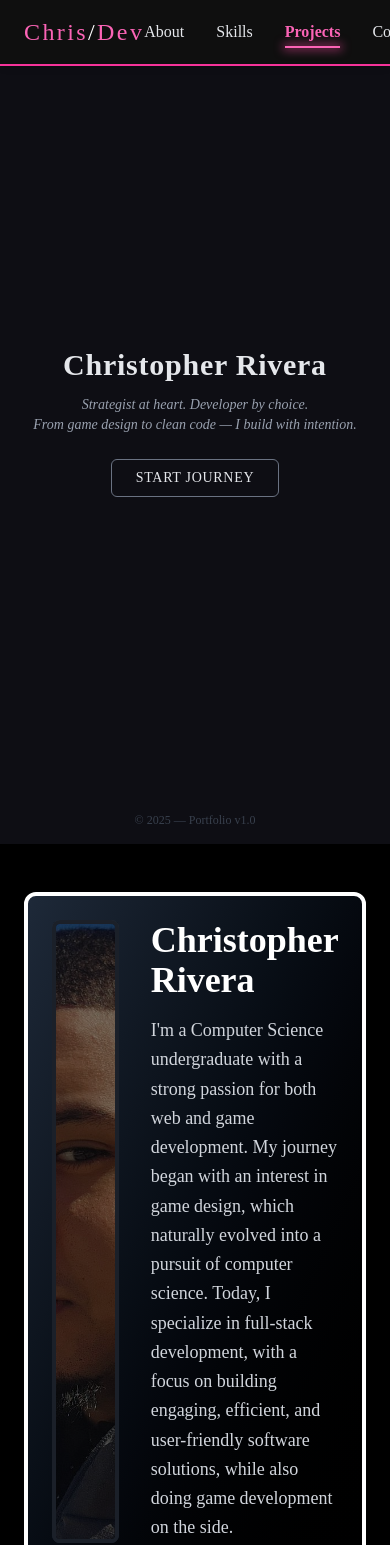
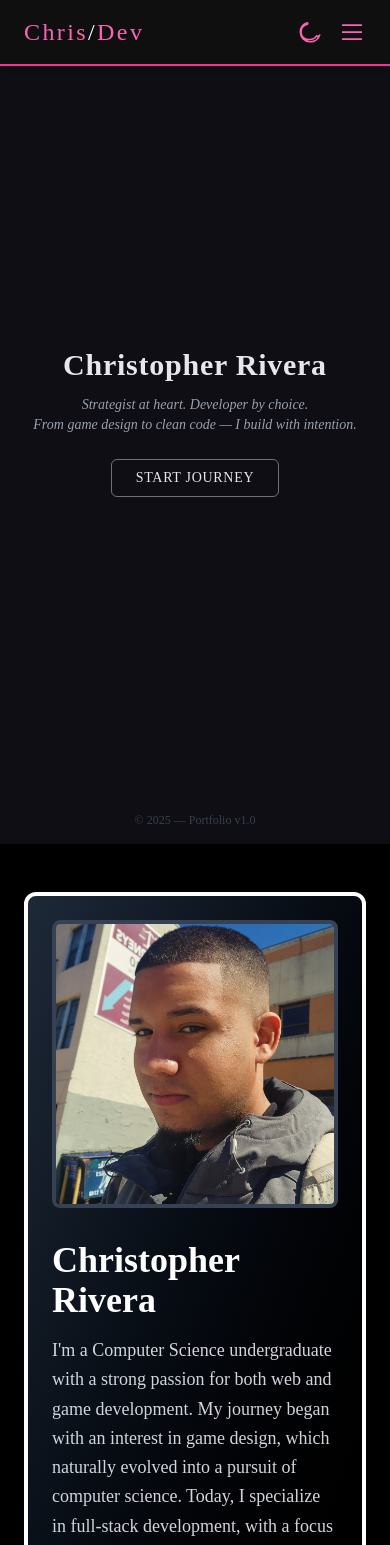
Before and after one commit to crisncris0000/Portfolio, a React (Vite) app in the folder fe-app/: page / in a window 390 px wide. Shown: the top 1545 px of the page. Built offline with nearby package versions, Linux system fonts and the light colour scheme.

Commit message:
portfolio updates

```diff
--- a/fe-app/src/components/About.jsx
+++ b/fe-app/src/components/About.jsx
@@ -13,19 +13,19 @@ const About = () => {
       <div className="flex flex-col items-center gap-8">
         {/* Manga Panel Style Section */}
         <div className="w-full max-w-4xl p-6 bg-gradient-to-br from-gray-800 to-black border-4 border-white rounded-xl shadow-xl">
-          <div className="flex gap-8">
-            {/* Manga Panel: Image Section */}
-            <div className="w-1/3 relative">
+          <div className="flex flex-col md:flex-row gap-8">
+            {/* Image Section */}
+            <div className="md:w-1/3 w-full relative">
               <div className="absolute top-0 left-0 right-0 bottom-0 bg-black opacity-50 rounded-lg z-0"></div>
               <img
-                src={profileImage} // Replace with your image path
+                src={profileImage}
                 alt="Christopher Rivera"
-                className="w-full h-full object-cover rounded-lg border-4 border-gray-700 z-10"
+                className="w-full h-72 md:h-full object-cover rounded-lg border-4 border-gray-700 z-10 relative"
               />
             </div>
 
-            {/* Manga Panel: Text Section */}
-            <div className="w-2/3 text-left z-10">
+            {/* Text Section */}
+            <div className="md:w-2/3 w-full text-left z-10">
               <h2 className="text-4xl font-bold text-white mb-4">Christopher Rivera</h2>
               <p className="text-lg text-gray-300 leading-relaxed">
                 I'm a Computer Science undergraduate with a strong passion for both web and game development.
@@ -33,7 +33,6 @@ const About = () => {
                 Today, I specialize in full-stack development, with a focus on building engaging, efficient,
                 and user-friendly software solutions, while also doing game development on the side.
               </p>
-
             </div>
           </div>
 
@@ -47,7 +46,7 @@ const About = () => {
             </button>
           </div>
 
-          {/* Expanded Content (Conditional) */}
+          {/* Expanded Content */}
           {isExpanded && (
             <div className="mt-6 text-lg text-gray-300">
               <p className="text-lg mt-4 text-gray-400">
@@ -56,7 +55,6 @@ const About = () => {
                 I also follow basketball and have a deep love for animals —
                 I currently have a pet turtle who keeps me company.
               </p>
-
             </div>
           )}
         </div>
--- a/fe-app/src/components/NavBar.jsx
+++ b/fe-app/src/components/NavBar.jsx
@@ -10,15 +10,16 @@ const sections = [
 export default function NavBar() {
   const [darkMode, setDarkMode] = useState(true);
   const [activeSection, setActiveSection] = useState('');
+  const [menuOpen, setMenuOpen] = useState(false);
 
   const handleScroll = (id) => {
     const section = document.getElementById(id);
     if (section) {
       section.scrollIntoView({ behavior: 'smooth' });
+      setMenuOpen(false); // Close menu on click (for mobile)
     }
   };
 
-  // Scroll spy to highlight active section
   useEffect(() => {
     const handleScrollSpy = () => {
       const scrollPos = window.scrollY + window.innerHeight / 3;
@@ -50,19 +51,17 @@ export default function NavBar() {
           Chris<span className="text-white">/</span>Dev
         </span>
 
-        <div className="flex items-center gap-8">
+        {/* Desktop Menu */}
+        <div className="hidden md:flex items-center gap-8">
           {sections.map((section) => (
             <button
               key={section.id}
               onClick={() => handleScroll(section.id)}
               className={`relative text-base transition duration-200 focus:outline-none ${
                 darkMode ? 'text-gray-200' : 'text-gray-800'
-              } ${
-                activeSection === section.id ? 'text-pink-400 font-semibold' : ''
-              }`}
+              } ${activeSection === section.id ? 'text-pink-400 font-semibold' : ''}`}
             >
               {section.label}
-              {/* Glowing underline */}
               <span
                 className={`absolute left-0 -bottom-1 h-0.5 w-full transition-all duration-300 ${
                   activeSection === section.id
@@ -74,7 +73,8 @@ export default function NavBar() {
           ))}
         </div>
 
-        {/* Dark Mode Toggle */}
+        {/* Mobile Menu Toggle */}
+        <div className="flex items-center gap-4 md:hidden">
           <button
             onClick={() => setDarkMode((prev) => !prev)}
             className="focus:outline-none"
@@ -100,7 +100,51 @@ export default function NavBar() {
               </svg>
             )}
           </button>
+
+          <button
+            onClick={() => setMenuOpen(!menuOpen)}
+            className="focus:outline-none"
+            aria-label="Toggle menu"
+          >
+            <svg className="w-7 h-7 text-pink-400" fill="none" viewBox="0 0 24 24" stroke="currentColor">
+              {menuOpen ? (
+                <path
+                  strokeLinecap="round"
+                  strokeLinejoin="round"
+                  strokeWidth={1.5}
+                  d="M6 18L18 6M6 6l12 12"
+                />
+              ) : (
+                <path
+                  strokeLinecap="round"
+                  strokeLinejoin="round"
+                  strokeWidth={1.5}
+                  d="M4 6h16M4 12h16M4 18h16"
+                />
+              )}
+            </svg>
+          </button>
         </div>
+      </div>
+
+      {/* Mobile Dropdown Menu */}
+      {menuOpen && (
+        <div className={`md:hidden px-6 pb-4 transition-all duration-300 ${darkMode ? 'bg-[#0f0f0f]' : 'bg-white'}`}>
+          <div className="flex flex-col gap-4">
+            {sections.map((section) => (
+              <button
+                key={section.id}
+                onClick={() => handleScroll(section.id)}
+                className={`text-base text-left transition duration-200 ${
+                  darkMode ? 'text-gray-200' : 'text-gray-800'
+                } ${activeSection === section.id ? 'text-pink-400 font-semibold' : ''}`}
+              >
+                {section.label}
+              </button>
+            ))}
+          </div>
+        </div>
+      )}
     </nav>
   );
 }
```
Lines whose indentation alone changed are shown as unchanged.
